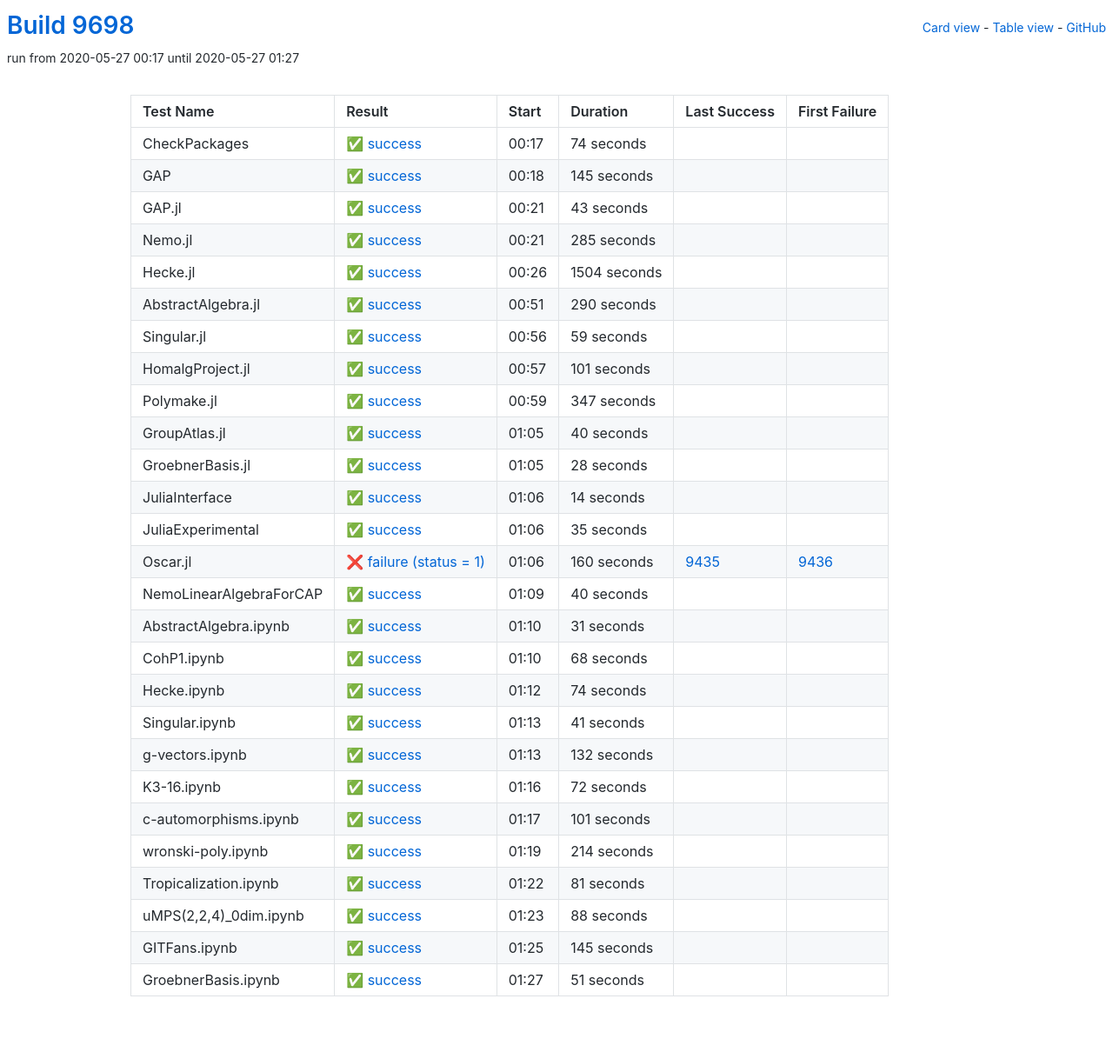
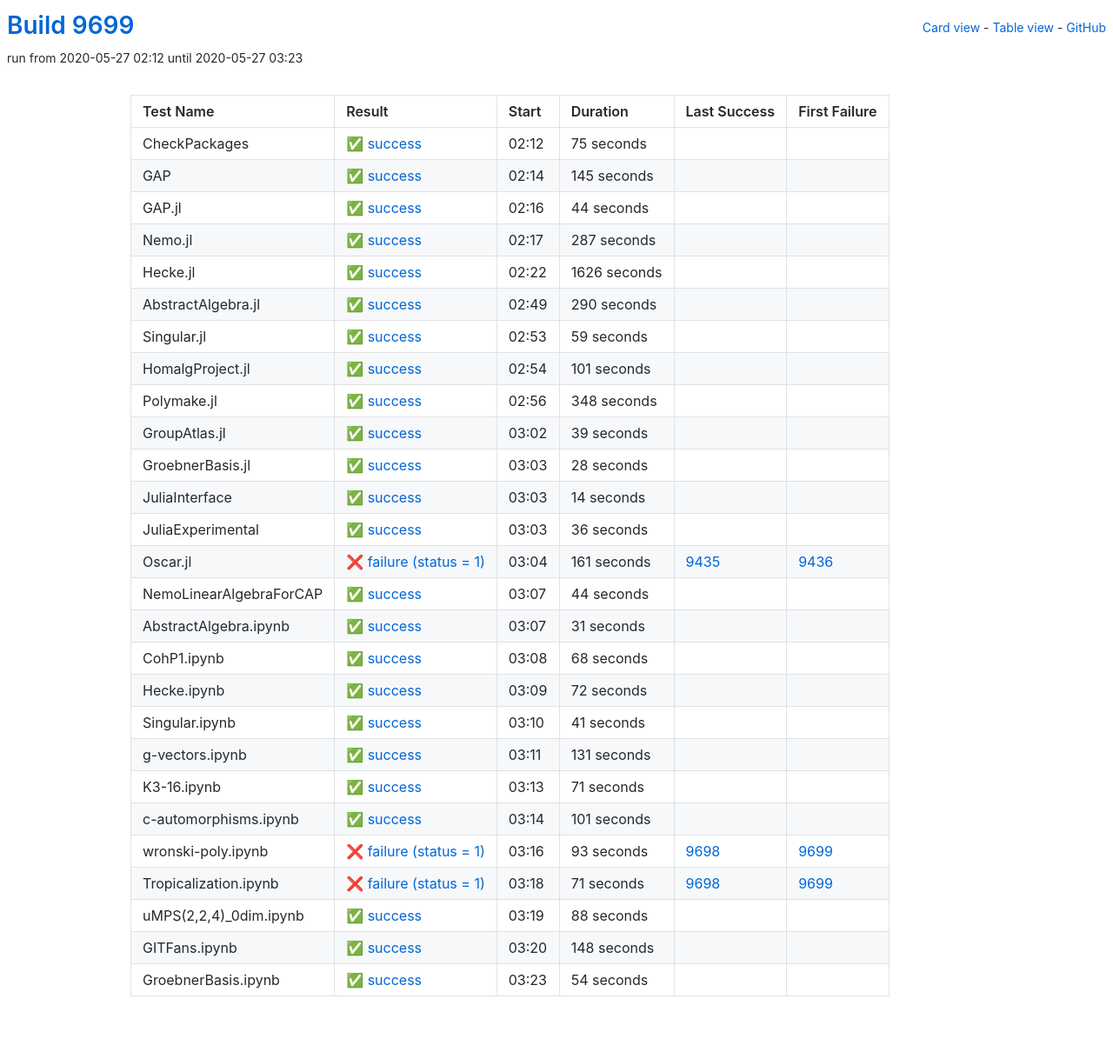
Before and after one commit to oscar-system/oscar-ci-status, a Jekyll site: the page built from table.html, in a window 1280 px wide. Shown: the whole page at 87% size. Built offline with Jekyll 4.4.1, drawn with Linux system fonts in a browser that asks for light colours.

Commit message:
Build 9699

```diff
--- a/_data/ci.yml
+++ b/_data/ci.yml
@@ -1,17 +1,17 @@
-build: 9698
-build_url: https://oscarci.mathematik.uni-kl.de/job/oscar/9698/
+build: 9699
+build_url: https://oscarci.mathematik.uni-kl.de/job/oscar/9699/
 job: oscar
 tests:
-- duration: 74
+- duration: 75
   exitcode: 0
   first_failure: false
   first_failure_url: null
   id: checkpackages
   last_success: false
   last_success_url: null
-  log: https://oscarci.mathematik.uni-kl.de/job/oscar/9698/artifact/logs/build-9698/CheckPackages.log
+  log: https://oscarci.mathematik.uni-kl.de/job/oscar/9699/artifact/logs/build-9699/CheckPackages.log
   name: CheckPackages
-  start: 2020-05-27 00:17
+  start: 2020-05-27 02:12
   status: success
   success: true
 - duration: 145
@@ -21,45 +21,45 @@
   id: gap
   last_success: false
   last_success_url: null
-  log: https://oscarci.mathematik.uni-kl.de/job/oscar/9698/artifact/logs/build-9698/GAP.log
+  log: https://oscarci.mathematik.uni-kl.de/job/oscar/9699/artifact/logs/build-9699/GAP.log
   name: GAP
-  start: 2020-05-27 00:18
+  start: 2020-05-27 02:14
   status: success
   success: true
-- duration: 43
+- duration: 44
   exitcode: 0
   first_failure: false
   first_failure_url: null
   id: gap-jl
   last_success: false
   last_success_url: null
-  log: https://oscarci.mathematik.uni-kl.de/job/oscar/9698/artifact/logs/build-9698/GAP.jl.log
+  log: https://oscarci.mathematik.uni-kl.de/job/oscar/9699/artifact/logs/build-9699/GAP.jl.log
   name: GAP.jl
-  start: 2020-05-27 00:21
+  start: 2020-05-27 02:16
   status: success
   success: true
-- duration: 285
+- duration: 287
   exitcode: 0
   first_failure: false
   first_failure_url: null
   id: nemo-jl
   last_success: false
   last_success_url: null
-  log: https://oscarci.mathematik.uni-kl.de/job/oscar/9698/artifact/logs/build-9698/Nemo.jl.log
+  log: https://oscarci.mathematik.uni-kl.de/job/oscar/9699/artifact/logs/build-9699/Nemo.jl.log
   name: Nemo.jl
-  start: 2020-05-27 00:21
+  start: 2020-05-27 02:17
   status: success
   success: true
-- duration: 1504
+- duration: 1626
   exitcode: 0
   first_failure: false
   first_failure_url: null
   id: hecke-jl
   last_success: false
   last_success_url: null
-  log: https://oscarci.mathematik.uni-kl.de/job/oscar/9698/artifact/logs/build-9698/Hecke.jl.log
+  log: https://oscarci.mathematik.uni-kl.de/job/oscar/9699/artifact/logs/build-9699/Hecke.jl.log
   name: Hecke.jl
-  start: 2020-05-27 00:26
+  start: 2020-05-27 02:22
   status: success
   success: true
 - duration: 290
@@ -69,9 +69,9 @@
   id: abstractalgebra-jl
   last_success: false
   last_success_url: null
-  log: https://oscarci.mathematik.uni-kl.de/job/oscar/9698/artifact/logs/build-9698/AbstractAlgebra.jl.log
+  log: https://oscarci.mathematik.uni-kl.de/job/oscar/9699/artifact/logs/build-9699/AbstractAlgebra.jl.log
   name: AbstractAlgebra.jl
-  start: 2020-05-27 00:51
+  start: 2020-05-27 02:49
   status: success
   success: true
 - duration: 59
@@ -81,9 +81,9 @@
   id: singular-jl
   last_success: false
   last_success_url: null
-  log: https://oscarci.mathematik.uni-kl.de/job/oscar/9698/artifact/logs/build-9698/Singular.jl.log
+  log: https://oscarci.mathematik.uni-kl.de/job/oscar/9699/artifact/logs/build-9699/Singular.jl.log
   name: Singular.jl
-  start: 2020-05-27 00:56
+  start: 2020-05-27 02:53
   status: success
   success: true
 - duration: 101
@@ -93,33 +93,33 @@
   id: homalgproject-jl
   last_success: false
   last_success_url: null
-  log: https://oscarci.mathematik.uni-kl.de/job/oscar/9698/artifact/logs/build-9698/HomalgProject.jl.log
+  log: https://oscarci.mathematik.uni-kl.de/job/oscar/9699/artifact/logs/build-9699/HomalgProject.jl.log
   name: HomalgProject.jl
-  start: 2020-05-27 00:57
+  start: 2020-05-27 02:54
   status: success
   success: true
-- duration: 347
+- duration: 348
   exitcode: 0
   first_failure: false
   first_failure_url: null
   id: polymake-jl
   last_success: false
   last_success_url: null
-  log: https://oscarci.mathematik.uni-kl.de/job/oscar/9698/artifact/logs/build-9698/Polymake.jl.log
+  log: https://oscarci.mathematik.uni-kl.de/job/oscar/9699/artifact/logs/build-9699/Polymake.jl.log
   name: Polymake.jl
-  start: 2020-05-27 00:59
+  start: 2020-05-27 02:56
   status: success
   success: true
-- duration: 40
+- duration: 39
   exitcode: 0
   first_failure: false
   first_failure_url: null
   id: groupatlas-jl
   last_success: false
   last_success_url: null
-  log: https://oscarci.mathematik.uni-kl.de/job/oscar/9698/artifact/logs/build-9698/GroupAtlas.jl.log
+  log: https://oscarci.mathematik.uni-kl.de/job/oscar/9699/artifact/logs/build-9699/GroupAtlas.jl.log
   name: GroupAtlas.jl
-  start: 2020-05-27 01:05
+  start: 2020-05-27 03:02
   status: success
   success: true
 - duration: 28
@@ -129,9 +129,9 @@
   id: groebnerbasis-jl
   last_success: false
   last_success_url: null
-  log: https://oscarci.mathematik.uni-kl.de/job/oscar/9698/artifact/logs/build-9698/GroebnerBasis.jl.log
+  log: https://oscarci.mathematik.uni-kl.de/job/oscar/9699/artifact/logs/build-9699/GroebnerBasis.jl.log
   name: GroebnerBasis.jl
-  start: 2020-05-27 01:05
+  start: 2020-05-27 03:03
   status: success
   success: true
 - duration: 14
@@ -141,45 +141,45 @@
   id: juliainterface
   last_success: false
   last_success_url: null
-  log: https://oscarci.mathematik.uni-kl.de/job/oscar/9698/artifact/logs/build-9698/JuliaInterface.log
+  log: https://oscarci.mathematik.uni-kl.de/job/oscar/9699/artifact/logs/build-9699/JuliaInterface.log
   name: JuliaInterface
-  start: 2020-05-27 01:06
+  start: 2020-05-27 03:03
   status: success
   success: true
-- duration: 35
+- duration: 36
   exitcode: 0
   first_failure: false
   first_failure_url: null
   id: juliaexperimental
   last_success: false
   last_success_url: null
-  log: https://oscarci.mathematik.uni-kl.de/job/oscar/9698/artifact/logs/build-9698/JuliaExperimental.log
+  log: https://oscarci.mathematik.uni-kl.de/job/oscar/9699/artifact/logs/build-9699/JuliaExperimental.log
   name: JuliaExperimental
-  start: 2020-05-27 01:06
+  start: 2020-05-27 03:03
   status: success
   success: true
-- duration: 160
+- duration: 161
   exitcode: 1
   first_failure: 9436
   first_failure_url: https://oscarci.mathematik.uni-kl.de/job/oscar/9436/
   id: oscar-jl
   last_success: 9435
   last_success_url: https://oscarci.mathematik.uni-kl.de/job/oscar/9435/
-  log: https://oscarci.mathematik.uni-kl.de/job/oscar/9698/artifact/logs/build-9698/Oscar.jl.log
+  log: https://oscarci.mathematik.uni-kl.de/job/oscar/9699/artifact/logs/build-9699/Oscar.jl.log
   name: Oscar.jl
-  start: 2020-05-27 01:06
+  start: 2020-05-27 03:04
   status: failure
   success: false
-- duration: 40
+- duration: 44
   exitcode: 0
   first_failure: false
   first_failure_url: null
   id: nemolinearalgebraforcap
   last_success: false
   last_success_url: null
-  log: https://oscarci.mathematik.uni-kl.de/job/oscar/9698/artifact/logs/build-9698/NemoLinearAlgebraForCAP.log
+  log: https://oscarci.mathematik.uni-kl.de/job/oscar/9699/artifact/logs/build-9699/NemoLinearAlgebraForCAP.log
   name: NemoLinearAlgebraForCAP
-  start: 2020-05-27 01:09
+  start: 2020-05-27 03:07
   status: success
   success: true
 - duration: 31
@@ -189,9 +189,9 @@
   id: abstractalgebra-ipynb
   last_success: false
   last_success_url: null
-  log: https://oscarci.mathematik.uni-kl.de/job/oscar/9698/artifact/logs/build-9698/AbstractAlgebra.ipynb.log
+  log: https://oscarci.mathematik.uni-kl.de/job/oscar/9699/artifact/logs/build-9699/AbstractAlgebra.ipynb.log
   name: AbstractAlgebra.ipynb
-  start: 2020-05-27 01:10
+  start: 2020-05-27 03:07
   status: success
   success: true
 - duration: 68
@@ -201,21 +201,21 @@
   id: cohp1-ipynb
   last_success: false
   last_success_url: null
-  log: https://oscarci.mathematik.uni-kl.de/job/oscar/9698/artifact/logs/build-9698/CohP1.ipynb.log
+  log: https://oscarci.mathematik.uni-kl.de/job/oscar/9699/artifact/logs/build-9699/CohP1.ipynb.log
   name: CohP1.ipynb
-  start: 2020-05-27 01:10
+  start: 2020-05-27 03:08
   status: success
   success: true
-- duration: 74
+- duration: 72
   exitcode: 0
   first_failure: false
   first_failure_url: null
   id: hecke-ipynb
   last_success: false
   last_success_url: null
-  log: https://oscarci.mathematik.uni-kl.de/job/oscar/9698/artifact/logs/build-9698/Hecke.ipynb.log
+  log: https://oscarci.mathematik.uni-kl.de/job/oscar/9699/artifact/logs/build-9699/Hecke.ipynb.log
   name: Hecke.ipynb
-  start: 2020-05-27 01:12
+  start: 2020-05-27 03:09
   status: success
   success: true
 - duration: 41
@@ -225,33 +225,33 @@
   id: singular-ipynb
   last_success: false
   last_success_url: null
-  log: https://oscarci.mathematik.uni-kl.de/job/oscar/9698/artifact/logs/build-9698/Singular.ipynb.log
+  log: https://oscarci.mathematik.uni-kl.de/job/oscar/9699/artifact/logs/build-9699/Singular.ipynb.log
   name: Singular.ipynb
-  start: 2020-05-27 01:13
+  start: 2020-05-27 03:10
   status: success
   success: true
-- duration: 132
+- duration: 131
   exitcode: 0
   first_failure: false
   first_failure_url: null
   id: g-vectors-ipynb
   last_success: false
   last_success_url: null
-  log: https://oscarci.mathematik.uni-kl.de/job/oscar/9698/artifact/logs/build-9698/g-vectors.ipynb.log
+  log: https://oscarci.mathematik.uni-kl.de/job/oscar/9699/artifact/logs/build-9699/g-vectors.ipynb.log
   name: g-vectors.ipynb
-  start: 2020-05-27 01:13
+  start: 2020-05-27 03:11
   status: success
   success: true
-- duration: 72
+- duration: 71
   exitcode: 0
   first_failure: false
   first_failure_url: null
   id: k3-16-ipynb
   last_success: false
   last_success_url: null
-  log: https://oscarci.mathematik.uni-kl.de/job/oscar/9698/artifact/logs/build-9698/K3-16.ipynb.log
+  log: https://oscarci.mathematik.uni-kl.de/job/oscar/9699/artifact/logs/build-9699/K3-16.ipynb.log
   name: K3-16.ipynb
-  start: 2020-05-27 01:16
+  start: 2020-05-27 03:13
   status: success
   success: true
 - duration: 101
@@ -261,35 +261,35 @@
   id: c-automorphisms-ipynb
   last_success: false
   last_success_url: null
-  log: https://oscarci.mathematik.uni-kl.de/job/oscar/9698/artifact/logs/build-9698/c-automorphisms.ipynb.log
+  log: https://oscarci.mathematik.uni-kl.de/job/oscar/9699/artifact/logs/build-9699/c-automorphisms.ipynb.log
   name: c-automorphisms.ipynb
-  start: 2020-05-27 01:17
+  start: 2020-05-27 03:14
   status: success
   success: true
-- duration: 214
-  exitcode: 0
-  first_failure: false
-  first_failure_url: null
+- duration: 93
+  exitcode: 1
+  first_failure: 9699
+  first_failure_url: https://oscarci.mathematik.uni-kl.de/job/oscar/9699/
   id: wronski-poly-ipynb
-  last_success: false
-  last_success_url: null
-  log: https://oscarci.mathematik.uni-kl.de/job/oscar/9698/artifact/logs/build-9698/wronski-poly.ipynb.log
+  last_success: 9698
+  last_success_url: https://oscarci.mathematik.uni-kl.de/job/oscar/9698/
+  log: https://oscarci.mathematik.uni-kl.de/job/oscar/9699/artifact/logs/build-9699/wronski-poly.ipynb.log
   name: wronski-poly.ipynb
-  start: 2020-05-27 01:19
-  status: success
-  success: true
-- duration: 81
-  exitcode: 0
-  first_failure: false
-  first_failure_url: null
+  start: 2020-05-27 03:16
+  status: failure
+  success: false
+- duration: 71
+  exitcode: 1
+  first_failure: 9699
+  first_failure_url: https://oscarci.mathematik.uni-kl.de/job/oscar/9699/
   id: tropicalization-ipynb
-  last_success: false
-  last_success_url: null
-  log: https://oscarci.mathematik.uni-kl.de/job/oscar/9698/artifact/logs/build-9698/Tropicalization.ipynb.log
+  last_success: 9698
+  last_success_url: https://oscarci.mathematik.uni-kl.de/job/oscar/9698/
+  log: https://oscarci.mathematik.uni-kl.de/job/oscar/9699/artifact/logs/build-9699/Tropicalization.ipynb.log
   name: Tropicalization.ipynb
-  start: 2020-05-27 01:22
-  status: success
-  success: true
+  start: 2020-05-27 03:18
+  status: failure
+  success: false
 - duration: 88
   exitcode: 0
   first_failure: false
@@ -297,32 +297,32 @@
   id: umps-2-2-4-0dim-ipynb
   last_success: false
   last_success_url: null
-  log: https://oscarci.mathematik.uni-kl.de/job/oscar/9698/artifact/logs/build-9698/uMPS-2-2-4-_0dim.ipynb.log
+  log: https://oscarci.mathematik.uni-kl.de/job/oscar/9699/artifact/logs/build-9699/uMPS-2-2-4-_0dim.ipynb.log
   name: uMPS(2,2,4)_0dim.ipynb
-  start: 2020-05-27 01:23
+  start: 2020-05-27 03:19
   status: success
   success: true
-- duration: 145
+- duration: 148
   exitcode: 0
   first_failure: false
   first_failure_url: null
   id: gitfans-ipynb
   last_success: false
   last_success_url: null
-  log: https://oscarci.mathematik.uni-kl.de/job/oscar/9698/artifact/logs/build-9698/GITFans.ipynb.log
+  log: https://oscarci.mathematik.uni-kl.de/job/oscar/9699/artifact/logs/build-9699/GITFans.ipynb.log
   name: GITFans.ipynb
-  start: 2020-05-27 01:25
+  start: 2020-05-27 03:20
   status: success
   success: true
-- duration: 51
+- duration: 54
   exitcode: 0
   first_failure: false
   first_failure_url: null
   id: groebnerbasis-ipynb
   last_success: false
   last_success_url: null
-  log: https://oscarci.mathematik.uni-kl.de/job/oscar/9698/artifact/logs/build-9698/GroebnerBasis.ipynb.log
+  log: https://oscarci.mathematik.uni-kl.de/job/oscar/9699/artifact/logs/build-9699/GroebnerBasis.ipynb.log
   name: GroebnerBasis.ipynb
-  start: 2020-05-27 01:27
+  start: 2020-05-27 03:23
   status: success
   success: true
```
Also changed, not shown: README.md.
